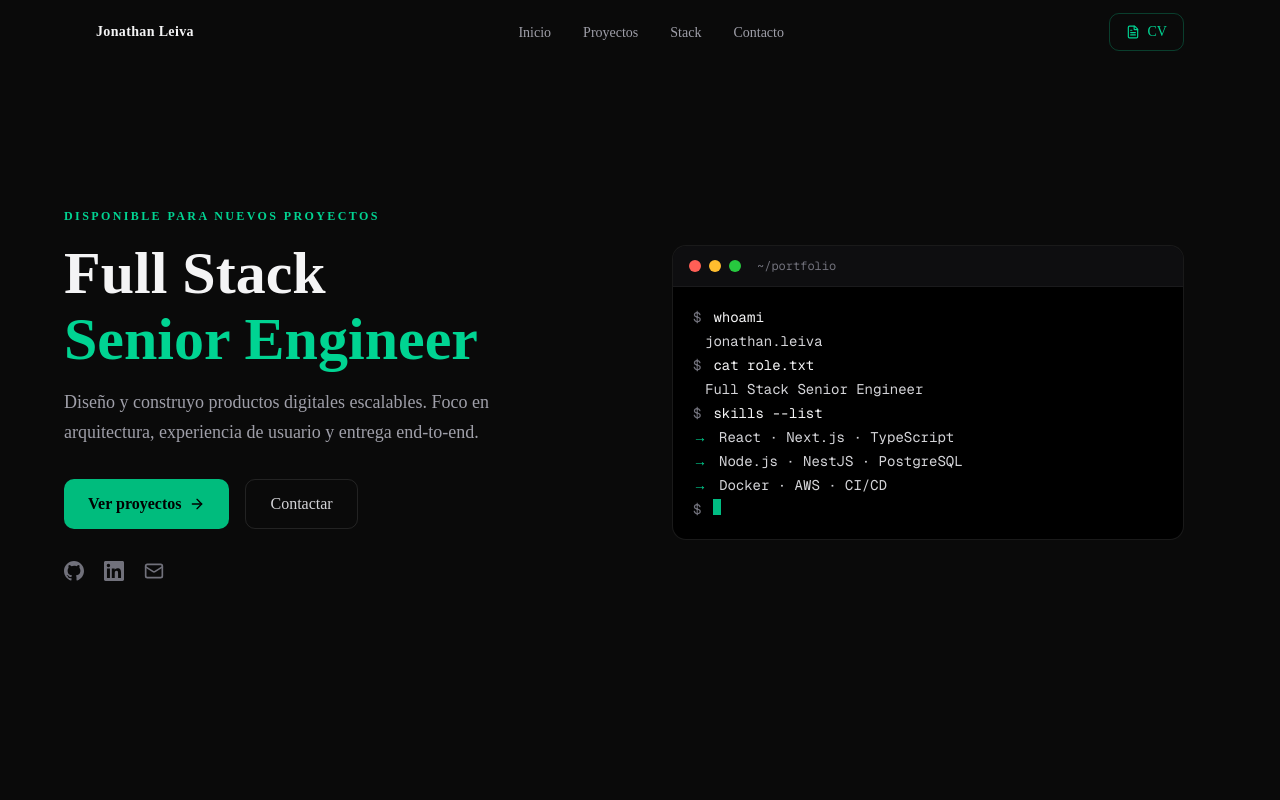
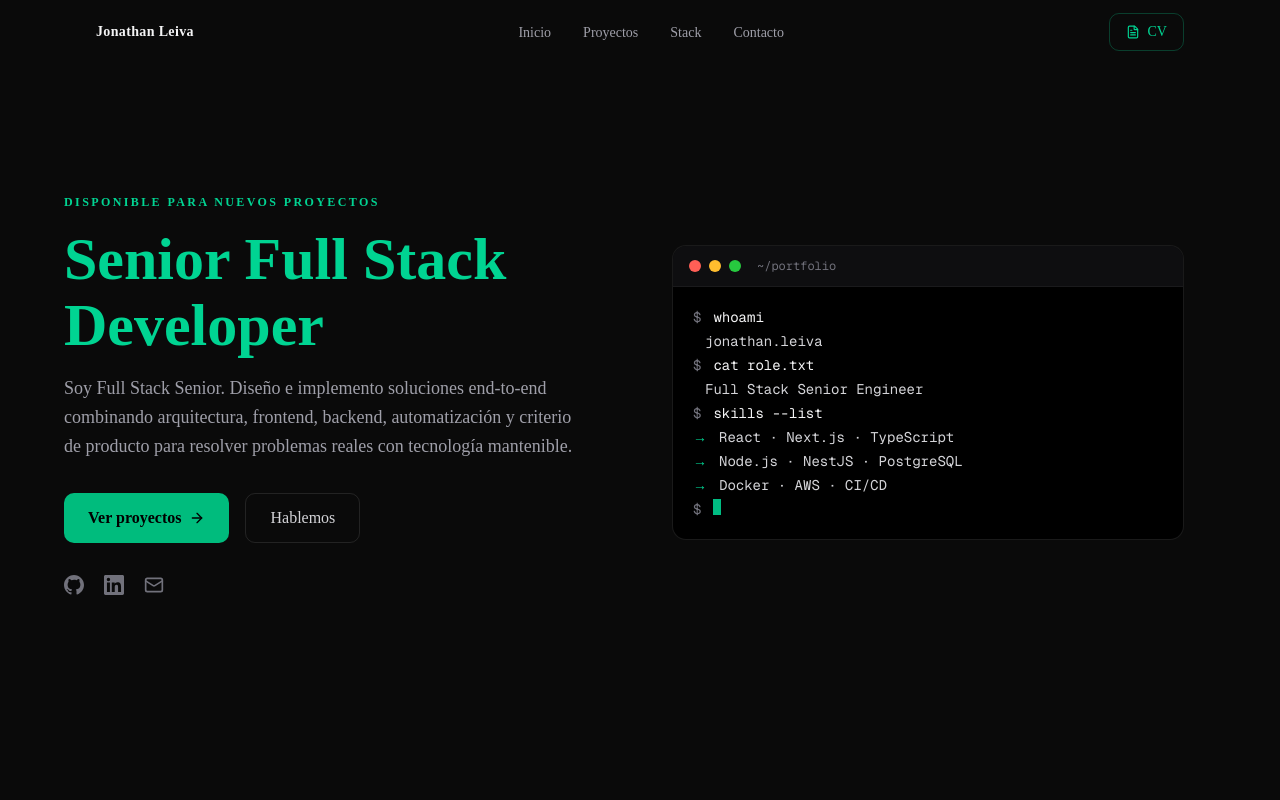
Before and after one commit to jonathanleivag/jonathanleivag, a Next.js app: page / in a window 1280 px wide. Shown: the top 800 px of the page. Built offline with nearby package versions, Linux system fonts and the light colour scheme.

Commit message:
feat: hero content from profile

```diff
--- a/components/sections/Hero.tsx
+++ b/components/sections/Hero.tsx
@@ -1,6 +1,7 @@
 import { ArrowRight, Mail } from 'lucide-react'
 import { Terminal } from '@/components/ui/Terminal'
 import { GithubIcon, LinkedinIcon } from '@/components/ui/icons'
+import { profile } from '@/content/profile'
 
 export function Hero() {
   return (
@@ -13,15 +14,13 @@ export function Hero() {
         <div className="space-y-8">
           <div className="space-y-4">
             <span className="inline-block text-xs font-semibold tracking-[0.2em] uppercase text-emerald-400">
-              Disponible para nuevos proyectos
+              {profile.availability}
             </span>
-            <h1 className="text-4xl sm:text-5xl lg:text-6xl font-bold leading-[1.1] text-zinc-100">
-              Full Stack<br />
-              <span className="text-emerald-400">Senior Engineer</span>
+            <h1 className="text-4xl sm:text-5xl lg:text-6xl font-bold leading-[1.1] text-emerald-400">
+              {profile.role}
             </h1>
             <p className="text-zinc-400 text-lg leading-relaxed max-w-lg">
-              Diseño y construyo productos digitales escalables. Foco en arquitectura,
-              experiencia de usuario y entrega end-to-end.
+              {profile.hero.subtitle}
             </p>
           </div>
 
@@ -31,21 +30,21 @@ export function Hero() {
               href="#projects"
               className="flex items-center justify-center gap-2 bg-emerald-500 hover:bg-emerald-400 text-black font-semibold px-6 py-3 rounded-lg transition-colors min-h-[44px]"
             >
-              Ver proyectos
+              {profile.hero.primaryCta}
               <ArrowRight size={16} />
             </a>
             <a
               href="#contact"
               className="flex items-center justify-center gap-2 border border-white/10 text-zinc-300 hover:border-emerald-500/30 hover:text-emerald-400 px-6 py-3 rounded-lg transition-colors min-h-[44px]"
             >
-              Contactar
+              {profile.hero.secondaryCta}
             </a>
           </div>
 
           {/* Quick links */}
           <div className="flex items-center gap-5">
             <a
-              href="https://github.com/jonathanleivag"
+              href={profile.social.github}
               target="_blank"
               rel="noopener noreferrer"
               aria-label="GitHub"
@@ -54,7 +53,7 @@ export function Hero() {
               <GithubIcon size={20} />
             </a>
             <a
-              href="https://linkedin.com/in/jonathanleivag"
+              href={profile.social.linkedin}
               target="_blank"
               rel="noopener noreferrer"
               aria-label="LinkedIn"
@@ -63,7 +62,7 @@ export function Hero() {
               <LinkedinIcon size={20} />
             </a>
             <a
-              href="mailto:jonathan.leiva@movatec.cl"
+              href={`mailto:${profile.social.email}`}
               aria-label="Email"
               className="text-zinc-500 hover:text-emerald-400 transition-colors"
             >
```
